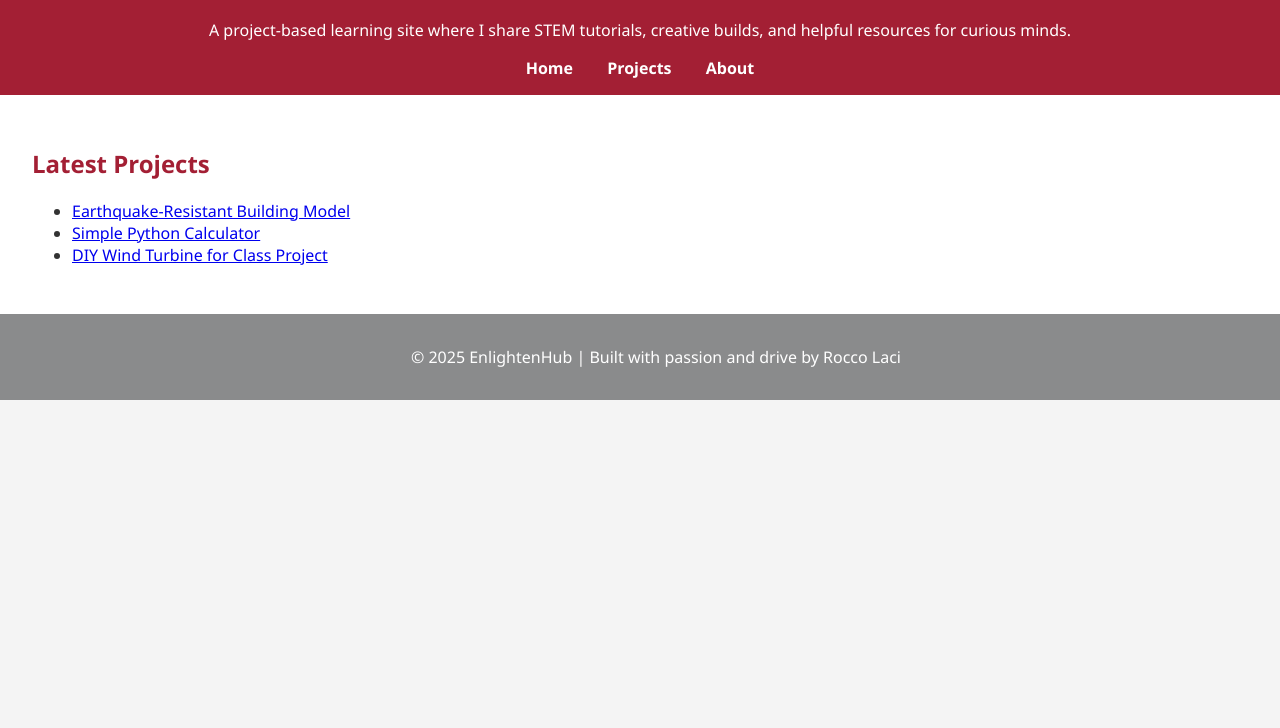
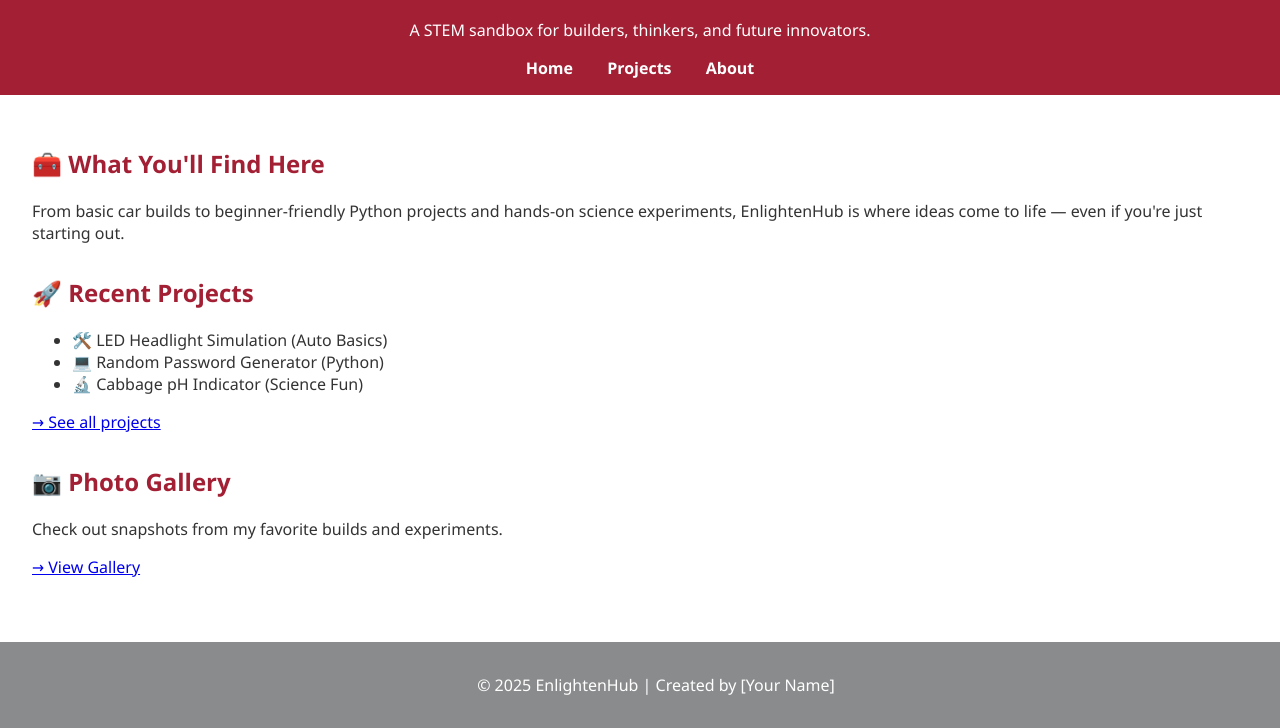
Before and after one commit to RoccoLaci/EnlightenHub, a plain HTML site: page index.html in a window 1280 px wide. Shown: the part 83-811 px from the top of the page. Drawn offline with Linux system fonts and the light colour scheme.

Commit message:
Update index.html

```diff
--- a/index.html
+++ b/index.html
@@ -1,15 +1,14 @@
 <!DOCTYPE html>
 <html lang="en">
 <head>
-  <meta charset="UTF-8" />
-  <meta name="viewport" content="width=device-width, initial-scale=1.0">
+  <meta charset="UTF-8">
   <title>EnlightenHub</title>
   <link rel="stylesheet" href="style.css">
 </head>
 <body>
   <header>
-    <h1>EnlightenHub</h1>
-    <p>A project-based learning site where I share STEM tutorials, creative builds, and helpful resources for curious minds.</p>
+    <h1>Welcome to EnlightenHub</h1>
+    <p>A STEM sandbox for builders, thinkers, and future innovators.</p>
     <nav>
       <a href="index.html">Home</a>
       <a href="projects.html">Projects</a>
@@ -18,16 +17,30 @@
   </header>
 
   <main>
-    <h2>Latest Projects</h2>
-    <ul>
-      <li><a href="#">Earthquake-Resistant Building Model</a></li>
-      <li><a href="#">Simple Python Calculator</a></li>
-      <li><a href="#">DIY Wind Turbine for Class Project</a></li>
-    </ul>
+    <section>
+      <h2>🧰 What You'll Find Here</h2>
+      <p>From basic car builds to beginner-friendly Python projects and hands-on science experiments, EnlightenHub is where ideas come to life — even if you're just starting out.</p>
+    </section>
+
+    <section>
+      <h2>🚀 Recent Projects</h2>
+      <ul>
+        <li>🛠️ LED Headlight Simulation (Auto Basics)</li>
+        <li>💻 Random Password Generator (Python)</li>
+        <li>🔬 Cabbage pH Indicator (Science Fun)</li>
+      </ul>
+      <p><a href="projects.html">→ See all projects</a></p>
+    </section>
+
+    <section>
+      <h2>📷 Photo Gallery</h2>
+      <p>Check out snapshots from my favorite builds and experiments.</p>
+      <p><a href="gallery.html">→ View Gallery</a></p>
+    </section>
   </main>
 
   <footer>
-    <p>© 2025 EnlightenHub | Built with passion and drive by Rocco Laci</p>
+    <p>© 2025 EnlightenHub | Created by [Your Name]</p>
   </footer>
 </body>
 </html>
```
